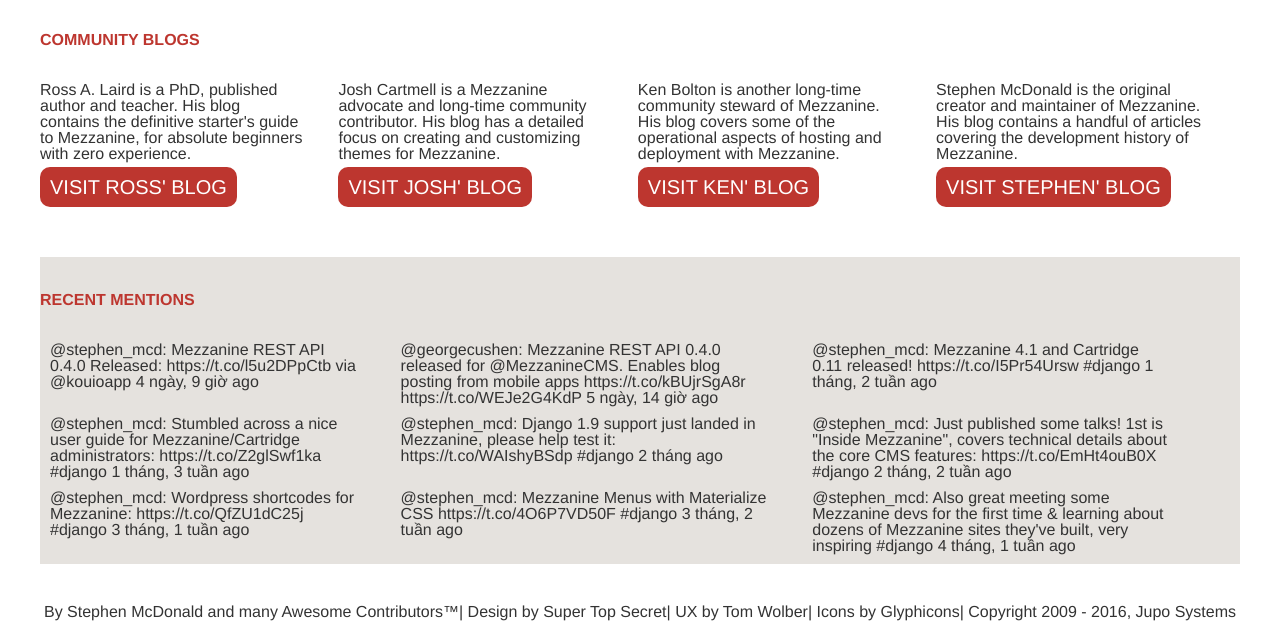
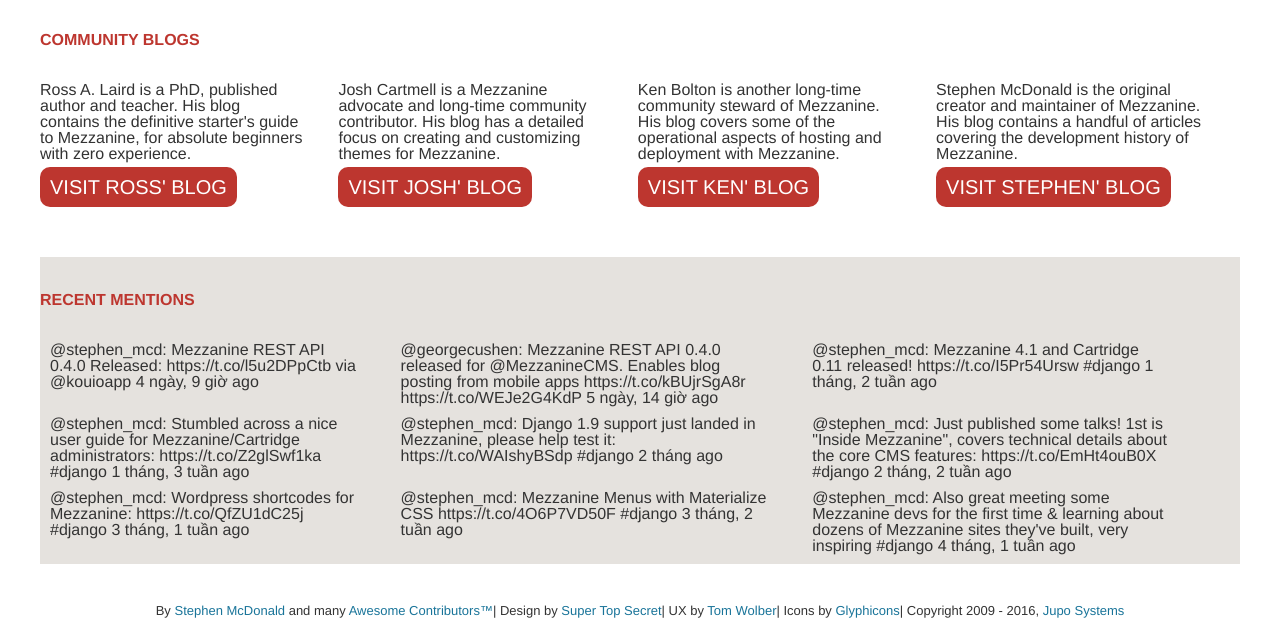
Before and after one commit to caocuongccc/mezzanine-ui-clone, a plain HTML site: page index.html in a window 1280 px wide. Shown: the part 1151-1782 px from the top of the page. Drawn offline with Linux system fonts and the light colour scheme.

Commit message:
Update lorem ipsum

```diff
--- a/css/style.css
+++ b/css/style.css
@@ -32,6 +32,10 @@
 .hint {
 	text-decoration: none;
 	color: #197499;
+}
+
+.tiny-font {
+	font-size: 13px;
 }
 
 .hint:hover {
--- a/index.html
+++ b/index.html
@@ -219,7 +219,7 @@
 	</div>
 	<div class="footer">
 		<div class="credit">
-			<p>By Stephen McDonald and many Awesome Contributors™| Design by Super Top Secret| UX by Tom Wolber| Icons by Glyphicons| Copyright 2009 - 2016, Jupo Systems</p>
+			<p class="tiny-font">By <span class="hint">Stephen McDonald</span> and many <span class="hint">Awesome Contributors™</span>| Design by <span class="hint">Super Top Secret</span>| UX by <span class="hint">Tom Wolber</span>| Icons by <span class="hint">Glyphicons</span>| Copyright 2009 - 2016, <span class="hint">Jupo Systems</span></p>
 		</div>
 		<div class="brach_iamge">
 			<a href="http://mezzanine.jupo.org/"><img src="images/mezzanine-logo.png" alt="images description" width="50" height="50"></a>
```
